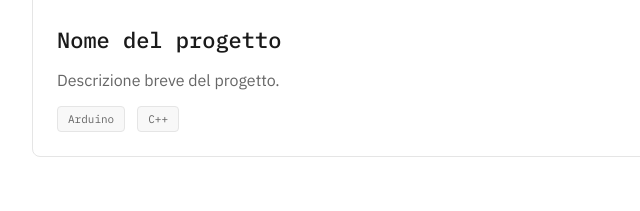
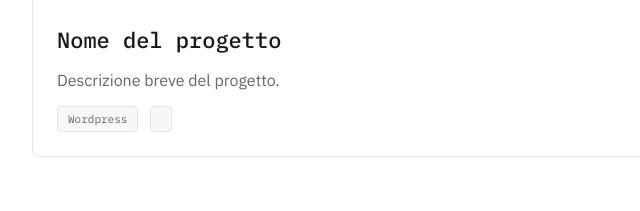
Before and after one commit to Coding-ImmeLav/sito-template-clarkmanansala, a plain HTML site: page index.html in a window 1280 px wide. Shown: the part 2569-2780 px from the top of the page, 260-900 px from the left. Drawn offline with Linux system fonts and the light colour scheme.

Commit message:
Update index.html

```diff
--- a/index.html
+++ b/index.html
@@ -215,8 +215,8 @@
               Descrizione breve del progetto.
             </p>
             <div class="progetto-meta">
-              <span class="badge">Arduino</span>
-              <span class="badge">C++</span>
+              <span class="badge">Wordpress</span>
+              <span class="badge"></span>
             </div>
           </div>
         </div>
```
